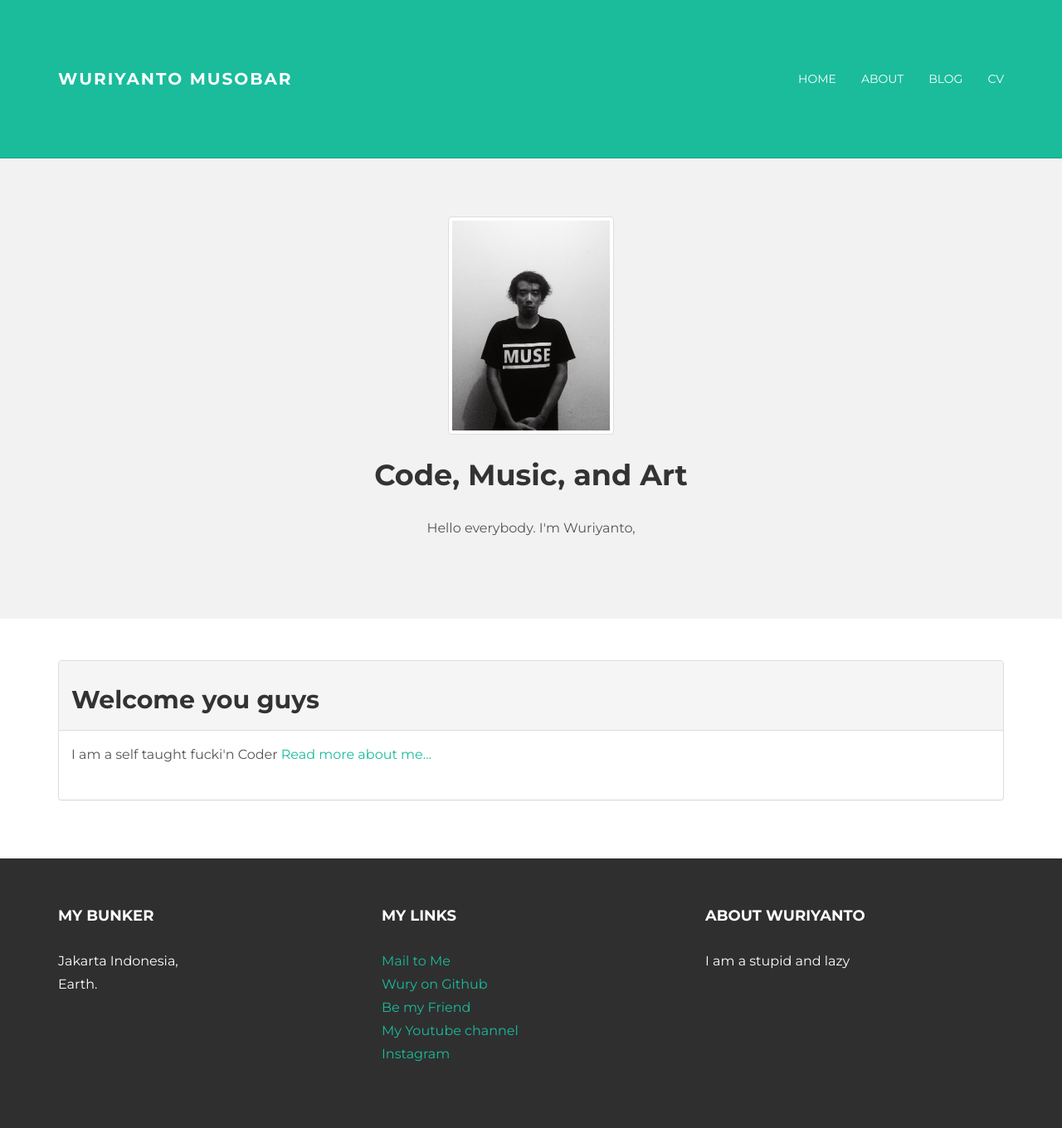
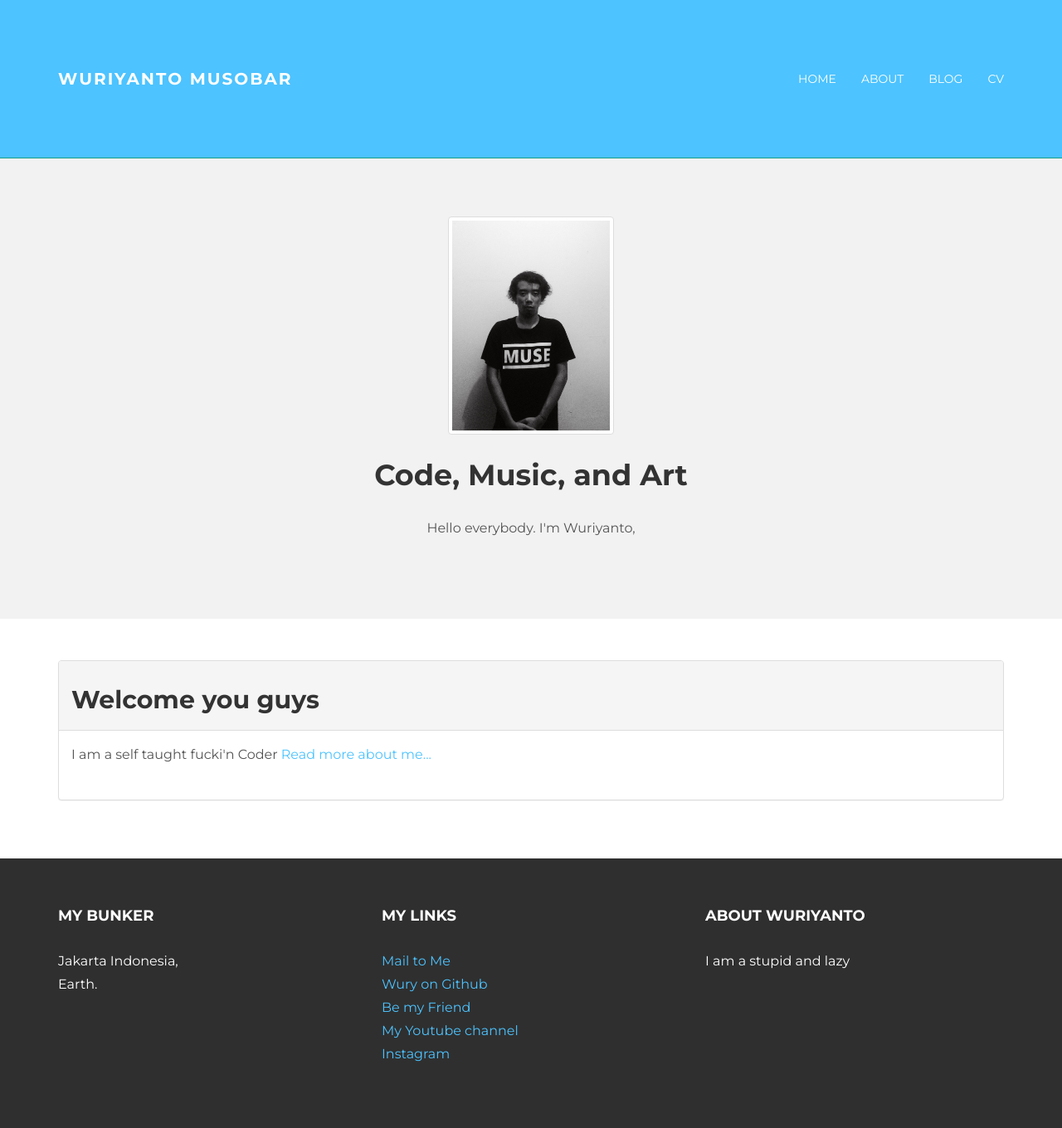
Before and after one commit to wuriyanto48/wuriyanto48.github.io, a Jekyll site: the page built from index.html, in a window 1280 px wide. Shown: the whole page at 83% size. Built offline with Jekyll 4.4.1, drawn with Linux system fonts in a browser that asks for light colours; nearby versions of some CDN libraries.

Commit message:
header color

```diff
--- a/assets/css/main.css
+++ b/assets/css/main.css
@@ -48,7 +48,7 @@ p {
 
 /* Links */
 a {
-    color: #1abc9c;
+    color: #4dc3ff;
     word-wrap: break-word;
 
     -webkit-transition: color 0.1s ease-in, background 0.1s ease-in;
@@ -95,7 +95,7 @@ a:after {
 }
 
 .navbar-inverse {
-	background-color: #1abc9c;
+	background-color: #4dc3ff;
 	border-color: #16a085;
 }
 
@@ -122,7 +122,7 @@ a:after {
 }
 
 .progress-bar-theme {
-  background-color: #1abc9c;
+  background-color: #4dc3ff;
 }
 
 
@@ -238,5 +238,5 @@ bt {
 
 .glyphicon {
 	font-size: 40px;
-	color: #1abc9c;
+	color: #4dc3ff;
 }
```
